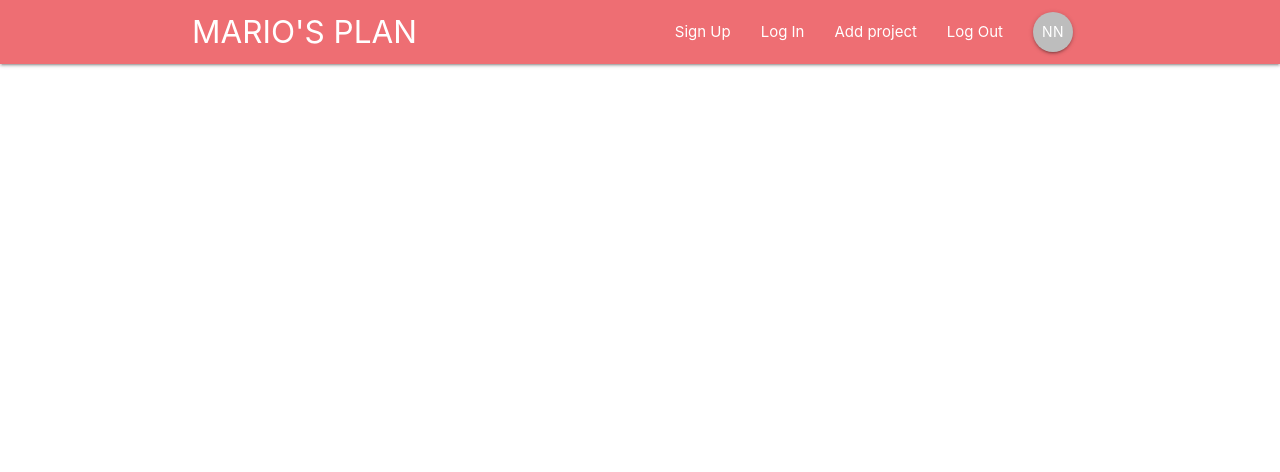
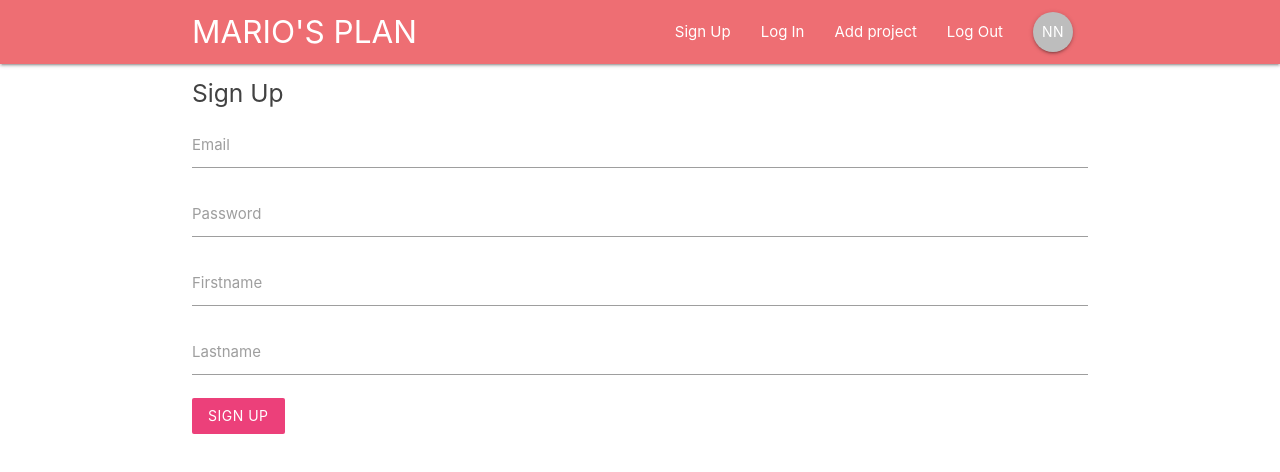
Before and after one commit to fisfat/react-app-with-redux-and-firebase, a React (Create React App) app: page /signup in a window 1280 px wide. Shown: the top 472 px of the page. Built offline with nearby package versions, Linux system fonts and the light colour scheme.

Commit message:
added contents to the data templates

```diff
--- a/src/App.js
+++ b/src/App.js
@@ -1,6 +1,11 @@
 import React, { Component } from 'react';
-import { BrowserRouter } from 'react-router-dom'
+import { BrowserRouter, Switch, Route  } from 'react-router-dom'
 import Navbar from './components/layouts/Navbar'
+import Dashboard from './components/dashboard/Dashboard'
+import ProjectDetails from './components/projects/ProjectDetails'
+import SignIn from './components/auth/SignIn'
+import SignUp from './components/auth/SignUp'
+import CreateProject from './components/projects/CreateProject';
 
 
 class App extends Component {
@@ -10,7 +15,13 @@ class App extends Component {
 
         <div className="App">
         <Navbar />
-
+          <Switch>
+            <Route exact path="/" component={Dashboard} />
+            <Route path="/projects/:id" component={ProjectDetails} />
+            <Route  path="/signin" component={SignIn} />
+            <Route  path="/signup" component={SignUp} />
+            <Route  path="/create" component={CreateProject} />
+          </Switch>
         </div>
       </BrowserRouter>
     );
--- a/src/components/auth/SignIn.js
+++ b/src/components/auth/SignIn.js
@@ -0,0 +1,44 @@
+import React, { Component } from 'react'
+
+class SignIn extends Component {
+    state ={
+        email: '',
+        password: ''
+
+    }
+    handleChange = (e) => {
+        this.setState({
+            [e.target.id]: e.target.value
+        })
+    }
+
+    handleSubmit = (e) => {
+        e.preventDefault();
+        console.log(this.state)
+    }
+  render() {
+    return (
+      <div className="container">
+        <form onSubmit={this.handleSubmit} className="whie">
+            <h5 className="grey-text text-darken-3">Sign In</h5>
+
+            <div className="input-field">
+                <label htmlFor="email">Email</label>
+                <input  type="email" id="email" onChange={this.handleChange} />
+            </div>
+
+            <div className="input-field">
+                <label htmlFor="email">Password</label>
+                <input  type="password" id="password" onChange={this.handleChange} />
+            </div>
+
+            <div className="input-field">
+                <button className="btn pink lighten-1 z-depth-0"> Login </button>
+            </div>
+        </form>
+      </div>
+    )
+  }
+}
+
+export default SignIn
--- a/src/components/auth/SignUp.js
+++ b/src/components/auth/SignUp.js
@@ -0,0 +1,56 @@
+import React, { Component } from 'react'
+
+class SignUp extends Component {
+    state ={
+        email: '',
+        password: '',
+        firstName: '',
+        lastName: ''
+
+    }
+    handleChange = (e) => {
+        this.setState({
+            [e.target.id]: e.target.value
+        })
+    }
+
+    handleSubmit = (e) => {
+        e.preventDefault();
+        console.log(this.state)
+    }
+  render() {
+    return (
+      <div className="container">
+        <form onSubmit={this.handleSubmit} className="whie">
+            <h5 className="grey-text text-darken-3">Sign Up</h5>
+
+            <div className="input-field">
+                <label htmlFor="email">Email</label>
+                <input  type="email" id="email" onChange={this.handleChange} />
+            </div>
+
+            <div className="input-field">
+                <label htmlFor="email">Password</label>
+                <input  type="password" id="password" onChange={this.handleChange} />
+            </div>
+
+            <div className="input-field">
+                <label htmlFor="firstName">Firstname</label>
+                <input  type="text" id="firstName" onChange={this.handleChange} />
+            </div>
+
+            <div className="input-field">
+                <label htmlFor="lastName">Lastname</label>
+                <input  type="text" id="lastName" onChange={this.handleChange} />
+            </div>
+
+            <div className="input-field">
+                <button className="btn pink lighten-1 z-depth-0"> Sign Up </button>
+            </div>
+        </form>
+      </div>
+    )
+  }
+}
+
+export default SignUp
--- a/src/components/dashboard/Dashboard.js
+++ b/src/components/dashboard/Dashboard.js
@@ -0,0 +1,23 @@
+import React, { Component } from 'react'
+import Notifications from './Notifications'
+import ProjectList from '../projects/ProjectList'
+
+
+class Dashboard extends Component{
+    render(){
+        return(
+            <div className="container">
+                <div className="row">
+                    <div className="col s12 m8">
+                        <ProjectList />
+                    </div>
+                    <div className="col s12 m4">
+                        <Notifications />
+                    </div>
+                </div>
+            </div>
+        )
+    }
+}
+
+export default Dashboard
--- a/src/components/dashboard/Notifications.js
+++ b/src/components/dashboard/Notifications.js
@@ -0,0 +1,11 @@
+import React from 'react'
+
+const Notifications = () => {
+    return (
+        <div>
+            <h4>Notifications</h4>
+        </div>
+    )
+}
+
+export default Notifications
--- a/src/components/layouts/Navbar.js
+++ b/src/components/layouts/Navbar.js
@@ -1,4 +1,4 @@
-import React, { Component } from 'react'
+import React from 'react'
 import { Link } from 'react-router-dom'
 import SignedInLinks from './SignedInLinks'
 import SignedOutLinks from './SignedOutLinks'
--- a/src/components/layouts/SignedInLinks.js
+++ b/src/components/layouts/SignedInLinks.js
@@ -1,4 +1,4 @@
-import React, { Component } from 'react'
+import React from 'react'
 import { NavLink } from 'react-router-dom'
 
 
@@ -6,7 +6,7 @@ const SignedInLinks = () => {
     return(
         <div>
                 <ul id="nav-mobile" className="right hide-on-med-and-down">
-                    <li><NavLink to="sass.html">Add project</NavLink></li>
+                    <li><NavLink to="/create">Add project</NavLink></li>
                     <li><NavLink to="badges.html">Log Out</NavLink></li>
                     <li><NavLink to="collapsible.html" className="btn btn-floating grey lighten-1">NN</NavLink></li>
                 </ul>
--- a/src/components/layouts/SignedOutLinks.js
+++ b/src/components/layouts/SignedOutLinks.js
@@ -1,4 +1,4 @@
-import React, { Component } from 'react'
+import React from 'react'
 import { NavLink } from 'react-router-dom'
 
 
@@ -6,8 +6,8 @@ const SignedOutLinks = () => {
     return(
         <div>
                 <ul id="nav-mobile" className="right hide-on-med-and-down">
-                    <li><NavLink to="sass.html">Sign Up</NavLink></li>
-                    <li><NavLink to="badges.html">Log In</NavLink></li>
+                    <li><NavLink to="signup">Sign Up</NavLink></li>
+                    <li><NavLink to="/signin">Log In</NavLink></li>
                 </ul>
 
         </div>
--- a/src/components/projects/CreateProject.js
+++ b/src/components/projects/CreateProject.js
@@ -0,0 +1,46 @@
+import React, { Component } from 'react'
+
+class CreateProject extends Component {
+    state ={
+        title: '',
+        content: '',
+
+
+    }
+    handleChange = (e) => {
+        this.setState({
+            [e.target.id]: e.target.value
+        })
+    }
+
+    handleSubmit = (e) => {
+        e.preventDefault();
+        console.log(this.state)
+    }
+  render() {
+    return (
+      <div className="container">
+        <form onSubmit={this.handleSubmit} className="whie">
+            <h5 className="grey-text text-darken-3">Create Project</h5>
+
+            <div className="input-field">
+                <label htmlFor="title">Title</label>
+                <input  type="text" id="title" onChange={this.handleChange} />
+            </div>
+
+            <div className="input-field">
+                <label htmlFor="content">Content</label>
+                <textarea className="materialize-textarea" id="content" onChange={this.handleChange} ></textarea>
+            </div>
+
+
+            <div className="input-field">
+                <button className="btn pink lighten-1 z-depth-0"> Submit </button>
+            </div>
+        </form>
+      </div>
+    )
+  }
+}
+
+export default CreateProject
--- a/src/components/projects/ProjectDetails.js
+++ b/src/components/projects/ProjectDetails.js
@@ -0,0 +1,21 @@
+import React from 'react'
+
+const ProjectDetails = (props) => {
+  let id = props.match.params.id
+  return (
+    <div className=" container section project-details ">
+      <div className="card z-depth-0">
+        <div className="card-content">
+            <span className="card-title"> Project title {id}</span>
+            <p> Lorem ipsum </p>
+        </div>
+        <div className="card-action grey lighten-4 grey-text">
+          <div> Posted by fisfat</div>
+          <div> Date </div>
+        </div>
+      </div>
+    </div>
+  )
+}
+
+export default ProjectDetails
--- a/src/components/projects/ProjectList.js
+++ b/src/components/projects/ProjectList.js
@@ -0,0 +1,15 @@
+import React from 'react'
+import ProjectSummary from './ProjectSummary'
+
+const ProjectList = () => {
+    return (
+        <div className="project-list section">
+            <ProjectSummary />
+            <ProjectSummary />
+            <ProjectSummary />
+
+        </div>
+    )
+}
+
+export default ProjectList
--- a/src/components/projects/ProjectSummary.js
+++ b/src/components/projects/ProjectSummary.js
@@ -0,0 +1,15 @@
+import React from 'react'
+
+const ProjectSummary = () => {
+    return(
+        <div className="card z-depth-0 project-summary">
+            <div className="card-content grey-text text-darken-3">
+                <span className="card-title">Project Title</span>
+                <p>Posted by fisfat</p>
+                <p className="grey-text"> 2nd of november, 10pm</p>
+            </div>
+        </div>
+    )
+}
+
+export default ProjectSummary
```
